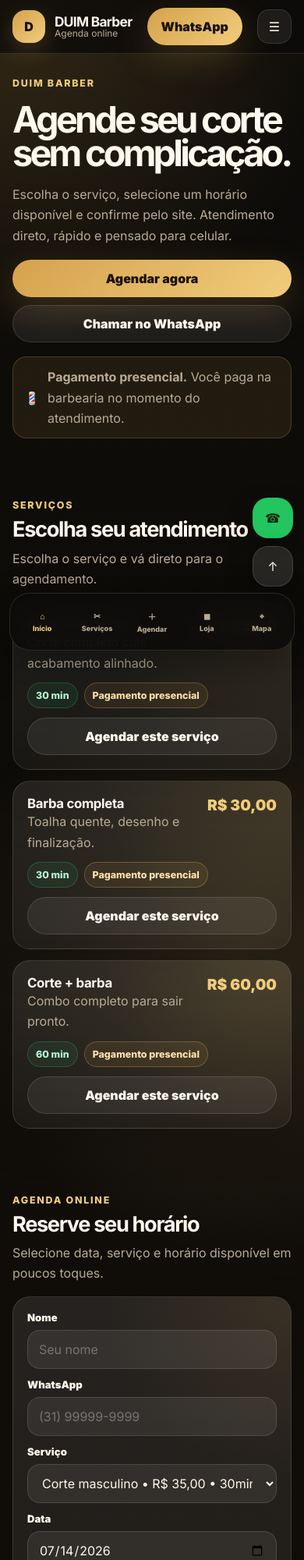
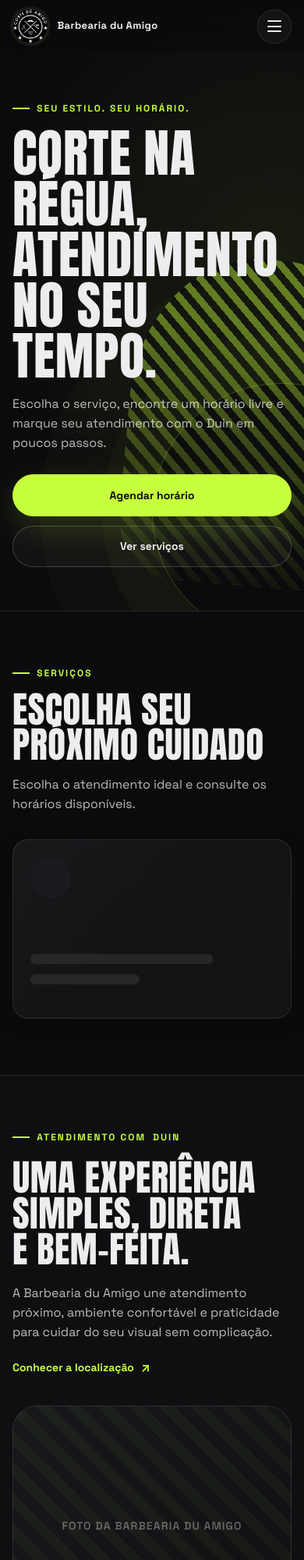
Before and after one commit to dudruz/BarbeariaDuAmigo, a website: page index.html in a window 390 px wide. Shown: the top 2000 px of the page at 78% size. Drawn offline with nearby package versions, Linux system fonts and the light colour scheme; no server answers.

Commit message:
Add files via upload

```diff
--- a/index.html
+++ b/index.html
@@ -1,206 +1,185 @@
-<!doctype html>
+<!DOCTYPE html>
 <html lang="pt-BR">
 <head>
-  <meta charset="UTF-8" />
-  <meta name="viewport" content="width=device-width, initial-scale=1.0" />
-  <meta name="theme-color" content="#0c0b09" />
-  <meta name="description" content="Agende seu corte na DUIM Barber, veja serviços, produtos e localização da barbearia." />
-  <title>DUIM Barber | Agendamento online</title>
+    <meta charset="UTF-8">
+    <meta name="viewport" content="width=device-width, initial-scale=1.0, viewport-fit=cover">
+    <meta name="theme-color" content="#0d0f0d">
+    <meta name="description" content="Barbearia du Amigo, com atendimento do barbeiro Duin em Minaslândia, Belo Horizonte. Agende seu horário e conheça nossos serviços.">
+
+    <meta property="og:type" content="website">
+    <meta property="og:locale" content="pt_BR">
+    <meta property="og:title" content="Barbearia du Amigo">
+    <meta property="og:description" content="Corte na régua, atendimento no seu tempo.">
+    <meta property="og:image" content="assets/images/og-cover.jpg">
+    <meta property="og:image:width" content="1200">
+    <meta property="og:image:height" content="630">
+    <meta property="og:image:alt" content="Barbearia du Amigo — atendimento com Duin em Belo Horizonte">
+
+    <title>Barbearia du Amigo | Duin</title>
+
     <link rel="preconnect" href="https://fonts.googleapis.com">
     <link rel="preconnect" href="https://fonts.gstatic.com" crossorigin>
-  <link href="https://fonts.googleapis.com/css2?family=Inter:wght@400;600;700;800;900&display=swap" rel="stylesheet">
-  <link rel="stylesheet" href="assets/css/px.css" />
+
+    <link rel="icon" href="assets/icons/favicon.svg" type="image/svg+xml">
+    <link rel="apple-touch-icon" href="assets/icons/apple-touch-icon.png">
+    <link rel="mask-icon" href="assets/icons/safari-pinned-tab.svg" color="#c6ff3d">
+    <link rel="manifest" href="manifest.webmanifest">
+
+    <link rel="stylesheet" href="css/reset.css">
+    <link rel="stylesheet" href="css/variables.css">
+    <link rel="stylesheet" href="css/global.css">
+    <link rel="stylesheet" href="css/components.css">
+    <link rel="stylesheet" href="css/home.css">
+    <link rel="stylesheet" href="css/responsive.css">
 </head>
 <body>
-  <a class="skip-link" href="#agenda">Ir para agendamento</a>
-  <header class="topbar" id="topo">
-    <div class="container topbar-inner">
-      <a class="brand" href="#topo" aria-label="Página inicial DUIM Barber">
-        <span class="brand-mark">D</span>
-        <span class="brand-copy"><strong>DUIM Barber</strong><span>Agenda online</span></span>
+    <a class="skip-link" href="#conteudo-principal">Pular para o conteúdo</a>
+
+    <header class="site-header" data-header>
+        <div class="container site-header__content">
+            <a class="brand" href="index.html" aria-label="Página inicial da Barbearia du Amigo">
+                <img class="brand__logo" src="assets/images/logo-oficial.png" alt="" width="48" height="48">
+                <span class="brand__text" data-business-name>Barbearia du Amigo</span>
             </a>
-      <nav class="nav-desktop" aria-label="Navegação principal">
+
+            <button
+                class="menu-toggle"
+                type="button"
+                aria-label="Abrir menu"
+                aria-controls="menu-principal"
+                aria-expanded="false"
+                data-menu-toggle
+            >
+                <span></span>
+                <span></span>
+                <span></span>
+            </button>
+
+            <nav class="main-nav" id="menu-principal" aria-label="Navegação principal" data-menu>
+                <a href="#inicio">Início</a>
                 <a href="#servicos">Serviços</a>
-        <a href="#agenda">Agendar</a>
-        <a href="#loja">Loja</a>
-        <a href="#localizacao">Localização</a>
+                <a href="#sobre">Sobre</a>
+                <a href="pages/loja.html">Loja</a>
+                <a href="#contato">Contato</a>
+                <a class="button button--small button--primary" href="pages/agendamento.html">Agendar</a>
             </nav>
-      <a class="btn btn-primary desktop-only" id="headerWhats" href="#" target="_blank" rel="noopener">WhatsApp</a>
-      <button class="menu-toggle" id="menuToggle" aria-label="Abrir menu" aria-expanded="false">☰</button>
         </div>
     </header>
 
-  <nav class="mobile-drawer" id="mobileDrawer" aria-label="Menu mobile">
-    <a href="#servicos">Serviços</a>
-    <a href="#agenda">Agendar horário</a>
-    <a href="#loja">Ver loja</a>
-    <a href="#localizacao">Localização</a>
-    <a href="#" id="drawerWhats" class="cta" target="_blank" rel="noopener">Chamar no WhatsApp</a>
-  </nav>
+    <main id="conteudo-principal">
+        <section class="hero" id="inicio" aria-labelledby="hero-title">
+            <div class="container hero__content">
+                <p class="eyebrow">Seu estilo. Seu horário.</p>
+                <h1 id="hero-title">Corte na régua, atendimento no seu tempo.</h1>
+                <p class="hero__description">
+                    Escolha o serviço, encontre um horário livre e marque seu atendimento com o Duin em poucos passos.
+                </p>
 
-  <main>
-    <section class="hero">
-      <div class="container hero-grid">
-        <div class="hero-copy reveal">
-          <span class="eyebrow">DUIM Barber</span>
-          <h1 class="hero-title">Agende seu corte sem complicação.</h1>
-          <p>Escolha o serviço, selecione um horário disponível e confirme pelo site. Atendimento direto, rápido e pensado para celular.</p>
-          <div class="hero-actions">
-            <a class="btn btn-primary" href="#agenda">Agendar agora</a>
-            <a class="btn btn-secondary" id="heroWhats" href="#" target="_blank" rel="noopener">Chamar no WhatsApp</a>
-          </div>
-          <div class="hero-note clean">
-            <span aria-hidden="true">💈</span>
-            <p><strong>Pagamento presencial.</strong> Você paga na barbearia no momento do atendimento.</p>
-          </div>
-        </div>
-        <div class="hero-card clean-hero-card reveal" aria-label="Resumo do atendimento">
-          <div class="hero-badge simple">
-            <strong>Serviços, agenda, loja e localização em um só lugar.</strong>
-            <span>Sem checkout online. A loja funciona apenas como catálogo.</span>
-          </div>
+                <div class="hero__actions">
+                    <a class="button button--primary" href="pages/agendamento.html">Agendar horário</a>
+                    <a class="button button--secondary" href="#servicos">Ver serviços</a>
                 </div>
             </div>
         </section>
 
-    <section class="section" id="servicos">
+        <section class="section" id="servicos" aria-labelledby="services-title">
             <div class="container">
-        <div class="section-head reveal">
-          <span class="eyebrow">Serviços</span>
-          <h2>Escolha seu atendimento</h2>
-          <p>Escolha o serviço e vá direto para o agendamento.</p>
-        </div>
-        <div class="grid cards-3" id="servicesGrid" aria-live="polite"></div>
-      </div>
-    </section>
-
-    <section class="section" id="agenda">
-      <div class="container">
-        <div class="section-head reveal">
-          <span class="eyebrow">Agenda online</span>
-          <h2>Reserve seu horário</h2>
-          <p>Selecione data, serviço e horário disponível em poucos toques.</p>
+                <div class="section-heading">
+                    <p class="eyebrow">Serviços</p>
+                    <h2 id="services-title">Escolha seu próximo cuidado</h2>
+                    <p>Escolha o atendimento ideal e consulte os horários disponíveis.</p>
                 </div>
 
-        <div class="scheduler-shell">
-          <form class="card form-card reveal" id="bookingForm">
-            <div class="input-row">
-              <div class="field">
-                <label for="clientName">Nome</label>
-                <input class="input" id="clientName" name="clientName" autocomplete="name" required placeholder="Seu nome" />
-              </div>
-              <div class="field">
-                <label for="clientPhone">WhatsApp</label>
-                <input class="input" id="clientPhone" name="clientPhone" inputmode="tel" autocomplete="tel" required placeholder="(31) 99999-9999" />
-              </div>
-            </div>
-            <div class="field">
-              <label for="serviceSelect">Serviço</label>
-              <select class="select" id="serviceSelect" name="serviceSelect" required></select>
-            </div>
-            <div class="input-row">
-              <div class="field">
-                <label for="dateInput">Data</label>
-                <input class="input" type="date" id="dateInput" name="dateInput" required />
-              </div>
-              <div class="field">
-                <label for="selectedTime">Horário selecionado</label>
-                <input class="input" id="selectedTime" name="selectedTime" readonly required placeholder="Toque em um horário" />
-              </div>
-            </div>
-            <div class="field">
-              <label for="notes">Observação opcional</label>
-              <textarea class="textarea" id="notes" name="notes" placeholder="Ex.: corte baixo, barba completa..."></textarea>
-            </div>
-            <div class="payment-info"><span>💳</span><p><strong>Pagamento presencial:</strong> serviços são pagos diretamente na barbearia no atendimento.</p></div>
-            <button class="btn btn-primary btn-full" type="submit">Confirmar agendamento</button>
-          </form>
-
-          <aside class="card slots-panel reveal">
-            <div class="slot-date-nav">
-              <button type="button" id="prevDay" aria-label="Dia anterior">‹</button>
-              <div><strong id="slotDateTitle">Horários</strong><p id="slotDateSubtitle">Selecione uma data</p></div>
-              <button type="button" id="nextDay" aria-label="Próximo dia">›</button>
-            </div>
-            <div id="dayMessage" class="day-message" hidden></div>
-            <div class="slots-grid" id="slotsGrid" aria-live="polite"></div>
-            <div class="chip-row">
-              <span class="chip ok">Livre</span>
-              <span class="chip">Ocupado</span>
-              <span class="chip danger">Bloqueado/folga</span>
-            </div>
-          </aside>
+                <div class="services-grid" data-services-list aria-live="polite">
+                    <article class="service-card service-card--placeholder" aria-label="Carregando serviços">
+                        <div class="service-card__icon" aria-hidden="true"></div>
+                        <div class="service-card__line"></div>
+                        <div class="service-card__line service-card__line--short"></div>
+                    </article>
                 </div>
             </div>
         </section>
 
-    <section class="section" id="loja">
-      <div class="container">
-        <div class="section-head reveal">
-          <span class="eyebrow">Loja catálogo</span>
-          <h2>Produtos da barbearia</h2>
-          <p>Produtos disponíveis para conhecer e chamar no WhatsApp.</p>
+        <section class="section section--contrast" id="sobre" aria-labelledby="about-title">
+            <div class="container about-layout">
+                <div class="about-layout__media" aria-hidden="true">
+                    <div class="image-placeholder">Foto da Barbearia du Amigo</div>
                 </div>
-        <div class="catalog-tools reveal">
-          <div class="category-tabs" id="categoryTabs" aria-label="Categorias de produtos"></div>
-        </div>
-        <div class="grid cards-3" id="productsGrid" aria-live="polite"></div>
-      </div>
-    </section>
 
-    <section class="section" id="localizacao">
-      <div class="container">
-        <div class="section-head reveal">
-          <span class="eyebrow">Localização</span>
-          <h2>Venha para a DUIM Barber</h2>
-        </div>
-        <div class="card location-card reveal">
-          <iframe class="map-frame" id="mapFrame" title="Mapa da barbearia" loading="lazy" referrerpolicy="no-referrer-when-downgrade"></iframe>
-          <div class="address-card">
-            <span class="card-icon">📍</span>
-            <h3 id="businessAddressTitle">Endereço da barbearia</h3>
-            <p id="businessAddress">Configure o endereço real no painel ou no Supabase.</p>
-            <div class="chip-row">
-              <a class="btn btn-primary" id="mapsButton" href="#" target="_blank" rel="noopener">Abrir no Google Maps</a>
-              <a class="btn btn-secondary" id="locationWhats" href="#" target="_blank" rel="noopener">Chamar no WhatsApp</a>
-            </div>
-          </div>
+                <div class="about-layout__content">
+                    <p class="eyebrow">Atendimento com <span data-barber-name>Duin</span></p>
+                    <h2 id="about-title">Uma experiência simples, direta e bem-feita.</h2>
+                    <p>
+                        A Barbearia du Amigo une atendimento próximo, ambiente confortável e praticidade para cuidar do seu visual sem complicação.
+                    </p>
+                    <a class="text-link" href="#contato">Conhecer a localização</a>
                 </div>
             </div>
         </section>
 
-    <section class="section" id="avaliar">
+        <section class="section" id="loja" aria-labelledby="store-title">
             <div class="container">
-        <div class="card review-card reveal">
-          <span class="big-icon">⭐</span>
+                <div class="section-heading section-heading--inline">
                     <div>
-            <span class="eyebrow">Feedback real</span>
-            <h2>Avalie nossa barbearia no Google</h2>
-            <p>Sua avaliação ajuda outros clientes a conhecerem o atendimento.</p>
+                        <p class="eyebrow">Produtos</p>
+                        <h2 id="store-title">Cuide do visual também em casa</h2>
                     </div>
-          <a class="btn btn-primary" id="reviewButton" href="#" target="_blank" rel="noopener">Avaliar no Google</a>
+                    <a class="text-link" href="pages/loja.html">Ver catálogo completo</a>
                 </div>
+
+                <div class="products-grid" data-products-list aria-live="polite"></div>
+            </div>
+        </section>
+
+        <section class="section section--cta" aria-labelledby="cta-title">
+            <div class="container cta-card">
+                <div>
+                    <p class="eyebrow">Agenda aberta</p>
+                    <h2 id="cta-title">Seu próximo horário está a poucos cliques.</h2>
+                </div>
+                <a class="button button--primary" href="pages/agendamento.html">Agendar agora</a>
+            </div>
+        </section>
+
+        <section class="section" id="contato" aria-labelledby="contact-title">
+            <div class="container contact-layout">
+                <div>
+                    <p class="eyebrow">Contato</p>
+                    <h2 id="contact-title">Encontre a Barbearia du Amigo</h2>
+                    <p>Estamos em Minaslândia, Belo Horizonte. Consulte a agenda online ou fale com a barbearia.</p>
+                    <a class="text-link" href="#" target="_blank" rel="noopener noreferrer" data-business-map>Abrir no mapa</a>
+                </div>
+
+                <address class="contact-card">
+                    <p><strong>Endereço</strong><br><span data-business-address>R. Santa Clara de Assis, nº 20 - Minaslândia, Belo Horizonte - MG, 31810-340</span></p>
+                    <p><strong>WhatsApp</strong><br><span data-business-phone>Ainda não informado</span></p>
+                    <p><strong>Funcionamento</strong><br><span data-business-hours>Consulte a agenda online</span></p>
+                </address>
             </div>
         </section>
     </main>
 
-  <div class="floating-actions" aria-label="Ações rápidas">
-    <a class="fab whatsapp" id="floatWhats" href="#" target="_blank" rel="noopener" aria-label="Chamar no WhatsApp">☎</a>
-    <a class="fab top" href="#topo" aria-label="Voltar ao topo">↑</a>
+    <footer class="site-footer">
+        <div class="container site-footer__content">
+            <p>© <span data-current-year></span> <span data-business-name>Barbearia du Amigo</span>. Todos os direitos reservados.</p>
+            <div class="site-footer__links">
+                <a href="pages/privacidade.html">Privacidade</a>
+                <a href="admin/login.html" rel="nofollow">Área restrita</a>
             </div>
+        </div>
+    </footer>
 
-  <nav class="bottom-nav" aria-label="Navegação inferior mobile">
-    <a href="#topo" class="active"><span>⌂</span><small>Início</small></a>
-    <a href="#servicos"><span>✂</span><small>Serviços</small></a>
-    <a href="#agenda"><span>＋</span><small>Agendar</small></a>
-    <a href="#loja"><span>◼</span><small>Loja</small></a>
-    <a href="#localizacao"><span>⌖</span><small>Mapa</small></a>
-  </nav>
-
-  <div class="toast" id="toast" role="status" aria-live="polite"></div>
+    <noscript>
+        <p class="noscript-message">Ative o JavaScript para usar o agendamento e os recursos interativos do site.</p>
+    </noscript>
 
     <script src="https://cdn.jsdelivr.net/npm/@supabase/supabase-js@2"></script>
-  <script type="module" src="assets/js/supabase.js"></script>
-  <script type="module" src="assets/js/agenda.js"></script>
+    <script src="js/config.js"></script>
+    <script src="js/utils.js"></script>
+    <script src="js/env.js"></script>
+    <script src="js/supabase-client.js"></script>
+    <script src="js/api.js"></script>
+    <script src="js/main.js"></script>
+    <script src="js/home.js"></script>
 </body>
 </html>
```
Lines whose indentation alone changed are shown as unchanged.
